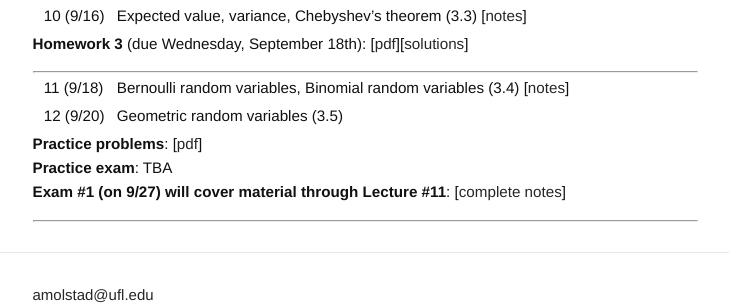
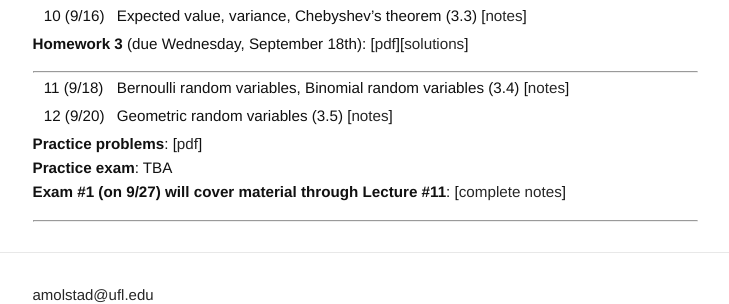
Before and after one commit to ajmolstad/ajmolstad.github.io, a Jekyll site: the page built from F19_STA4321.md, in a window 1280 px wide. Shown: the part 631-935 px from the top of the page, without its empty margins (275-1004 px from the left). Built offline with Jekyll 4.4.1, drawn with Linux system fonts in a browser that asks for light colours.

Commit message:
Update F19_STA4321.md

```diff
--- a/F19_STA4321.md
+++ b/F19_STA4321.md
@@ -42,7 +42,7 @@ Note that you must be logged into your UFL eLearning account to access course no
 ---------------
 
 || 11 (9/18)  || Bernoulli random variables, Binomial random variables (3.4) [[notes](https://ufl.instructure.com/courses/382258/files/45505791/download?wrap=1)]||
-|| 12 (9/20)  || Geometric random variables (3.5)||
+|| 12 (9/20)  || Geometric random variables (3.5) [[notes](https://ufl.instructure.com/courses/382258/files/45554732/download?wrap=1)]||
 
 **Practice problems**: [[pdf](/docs/STA4321_F19_Exam1PracticeProblems.pdf)]
 **Practice exam**: TBA
```
